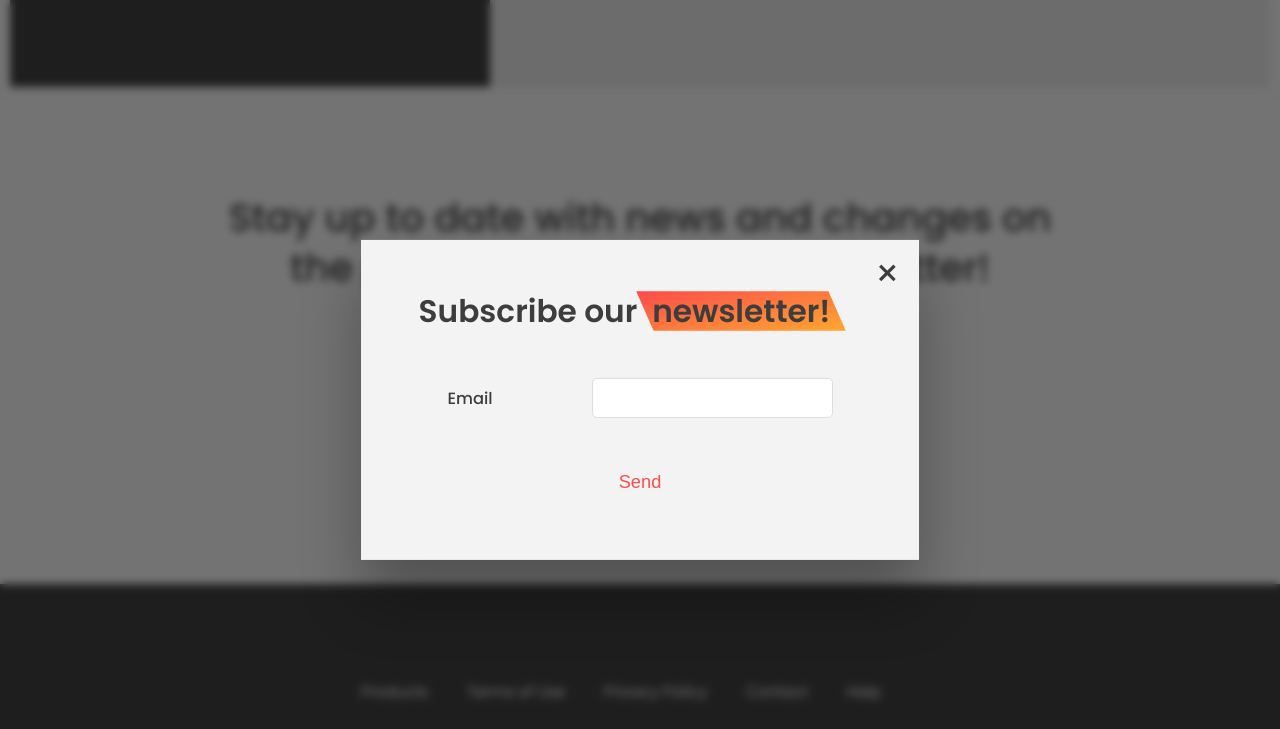
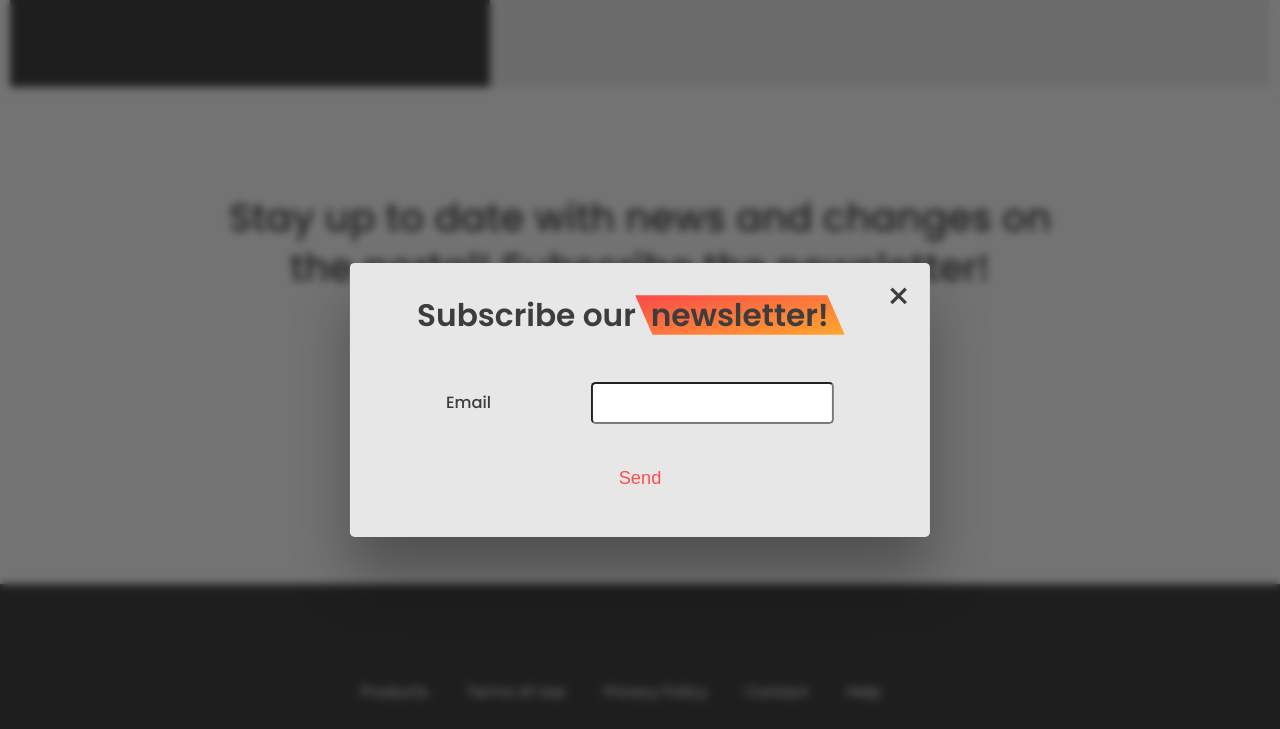
Before and after one commit to Marcin-Matczak/drop_a_pin, a website built with Parcel: page index.html in a window 1280 px wide. Both pictures are taken after a click on the button "Subscribe". Shown: the part 4982-5711 px from the top of the page. Built offline with nearby package versions, Linux system fonts and the light colour scheme.

Commit message:
Fixes in newsletter modal window

```diff
--- a/src/js/script.js
+++ b/src/js/script.js
@@ -30,6 +30,13 @@ const slides = document.querySelectorAll('.slider__slide');
 const btnLeft = document.querySelector('.slider__btn--left');
 const btnRight = document.querySelector('.slider__btn--right');
 const dotsContainer = document.querySelector('.slider__dots');
+
+/* Elements -- newsletter */
+
+const subscribeBtn = document.querySelector('.btn--subscribe');
+const closeModalBtn = document.querySelector('.btn--close-modal');
+const overlay = document.querySelector('.overlay');
+const modal = document.querySelector('.modal');
 
 /* Smooth scrolling page navigation */
 
@@ -243,10 +250,6 @@ slider();
 
 /* Subscription */
 
-const subscribeBtn = document.querySelector('.btn--subscribe');
-const overlay = document.querySelector('.overlay');
-const modal = document.querySelector('.modal');
-
 const openModal = function (e) {
   e.preventDefault();
   modal.classList.remove('hidden');
@@ -259,6 +262,7 @@ const closeModal = function () {
 };
 
 subscribeBtn.addEventListener('click', openModal);
+closeModalBtn.addEventListener('click', closeModal);
 
 document.addEventListener('keydown', function (e) {
   if (e.key === 'Escape' && !modal.classList.contains('hidden')) {
--- a/src/style/_newsletter.scss
+++ b/src/style/_newsletter.scss
@@ -1,4 +1,4 @@
-/* Newsletter */
+/* Newsletter -- section*/
 
 .section--newsletter {
   margin-bottom: 6rem;
@@ -6,44 +6,34 @@
   text-align: center;
 }
 
-/* MODAL WINDOW */
+/* Newsletter -- modal window */
+
 .modal {
+  background-color: var(--color-bg-light);
+  border-radius: 0.5rem;
+  box-shadow: 0 4rem 6rem rgba(0, 0, 0, 0.3);
+  left: 50%;
+  max-width: 70rem;
+  padding: 3rem 7rem;
   position: fixed;
   top: 50%;
-  left: 50%;
   transform: translate(-50%, -50%);
-  max-width: 60rem;
-  background-color: #f3f3f3;
-  padding: 5rem 6rem;
-  box-shadow: 0 4rem 6rem rgba(0, 0, 0, 0.3);
+  transition: all 0.5s;
   z-index: 1000;
-  transition: all 0.5s;
-}
-
-.overlay {
-  position: fixed;
-  top: 0;
-  left: 0;
-  width: 100%;
-  height: 100%;
-  background-color: rgba(0, 0, 0, 0.5);
-  backdrop-filter: blur(4px);
-  z-index: 100;
-  transition: all 0.5s;
 }
 
 .modal__header {
   font-size: 3.25rem;
+  line-height: 1.5;
   margin-bottom: 4.5rem;
-  line-height: 1.5;
 }
 
 .modal__form {
+  align-items: center;
+  display: grid;
+  gap: 2.5rem;
+  grid-template-columns: 1fr 2fr;
   margin: 0 3rem;
-  display: grid;
-  grid-template-columns: 1fr 2fr;
-  align-items: center;
-  gap: 2.5rem;
 }
 
 .modal__form label {
@@ -52,31 +42,42 @@
 }
 
 .modal__form input {
+  border-radius: 0.5rem;
   font-size: 1.7rem;
   padding: 1rem 1.5rem;
-  border: 1px solid #ddd;
-  border-radius: 0.5rem;
 }
 
 .modal__form button {
   grid-column: 1 / span 2;
-  justify-self: center;
-  margin-top: 1rem;
 }
 
 .btn--close-modal {
-  font-family: inherit;
-  color: inherit;
-  position: absolute;
-  top: 0.5rem;
-  right: 2rem;
-  font-size: 4rem;
+  background: none;
   cursor: pointer;
   border: none;
-  background: none;
+  color: inherit;
+  font-family: inherit;
+  font-size: 4rem;
+  position: absolute;
+  right: 2rem;
+  top: 0.5rem;
 }
 
 .hidden {
+  opacity: 0;
   visibility: hidden;
-  opacity: 0;
 }
+
+/* Newsletter -- overlay effect */
+
+.overlay {
+  background-color: rgba(0, 0, 0, 0.5);
+  backdrop-filter: blur(4px);
+  height: 100%;
+  left: 0;
+  position: fixed;
+  top: 0;
+  transition: all 0.5s;
+  width: 100%;
+  z-index: 100;
+}
```
